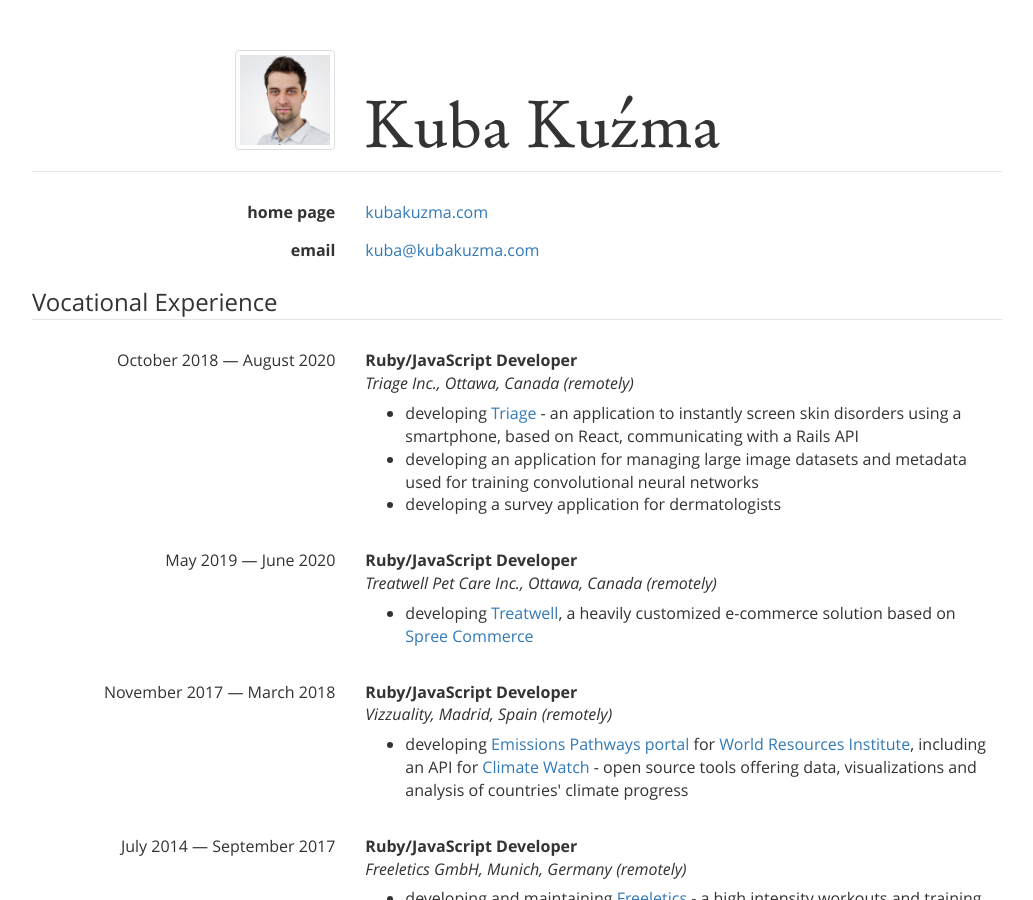
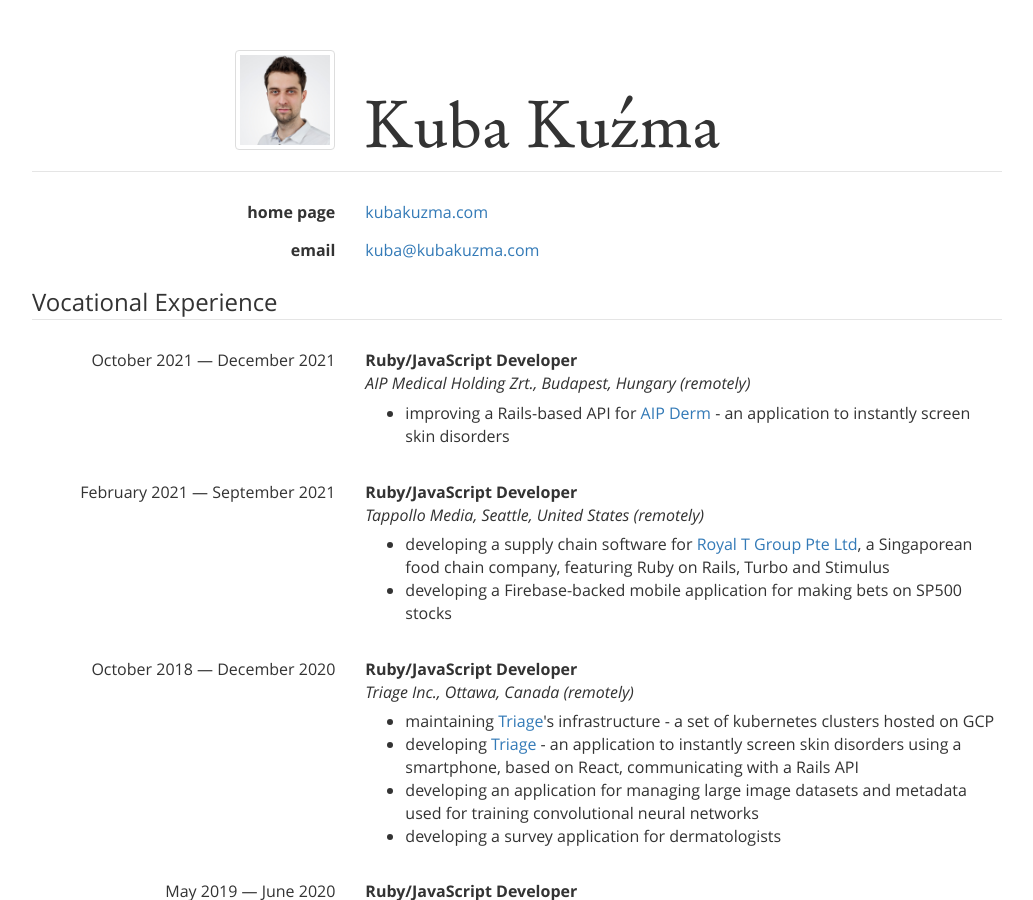
Before and after one commit to qoobaa/qoobaa.github.io, a Jekyll site: the page built from cv.html, in a window 1280 px wide and 900 px high. Shown: the whole window, without its empty margins (123-1156 px from the left). Built offline with Jekyll 4.4.1, drawn with Linux system fonts in a browser that asks for light colours.

Commit message:
update CV

```diff
--- a/cv.html
+++ b/cv.html
@@ -43,7 +43,50 @@ layout: default
 
     <div class="form-group">
       <span class="control-label col-xs-4">
-        October&nbsp;2018 &mdash; August&nbsp;2020
+        October&nbsp;2021 &mdash; December&nbsp;2021
+      </span>
+      <div class="col-xs-8">
+        <p class="form-control-static">
+          <strong>Ruby/JavaScript Developer</strong><br>
+          <em>AIP Medical Holding Zrt., Budapest, Hungary (remotely)</em><br>
+          <ul>
+            <li>
+             improving a Rails-based API
+             for <a href="https://derm.aip.ai/">AIP Derm</a> - an
+             application to instantly screen skin disorders
+            </li>
+          </ul>
+        </p>
+      </div>
+    </div>
+
+    <div class="form-group">
+      <span class="control-label col-xs-4">
+        February&nbsp;2021 &mdash; September&nbsp;2021
+      </span>
+      <div class="col-xs-8">
+        <p class="form-control-static">
+          <strong>Ruby/JavaScript Developer</strong><br>
+          <em>Tappollo Media, Seattle, United States (remotely)</em><br>
+          <ul>
+            <li>
+             developing a supply chain software
+             for <a href="https://royaltgroup.com/">Royal T Group Pte
+             Ltd</a>, a Singaporean food chain company, featuring Ruby
+             on Rails, Turbo and Stimulus
+            </li>
+            <li>
+              developing a Firebase-backed mobile application for
+              making bets on SP500 stocks
+            </li>
+          </ul>
+        </p>
+      </div>
+    </div>
+
+    <div class="form-group">
+      <span class="control-label col-xs-4">
+        October&nbsp;2018 &mdash; December&nbsp;2020
       </span>
       <div class="col-xs-8">
         <p class="form-control-static">
@@ -51,7 +94,11 @@ layout: default
           <em>Triage Inc., Ottawa, Canada (remotely)</em><br>
           <ul>
             <li>
-             developing <a href="https://app.treatwellpetcare.ca/">Triage</a>
+              maintaining <a href="https://triage.com/">Triage</a>'s  infrastructure   -   a  set   of
+              kubernetes clusters hosted on GCP
+            </li>
+            <li>
+             developing <a href="https://triage.com/">Triage</a>
              - an application to instantly screen skin disorders using a
              smartphone, based on React, communicating with a Rails API
             </li>
```
Also changed, not shown: Gemfile.lock, 1 other file.
